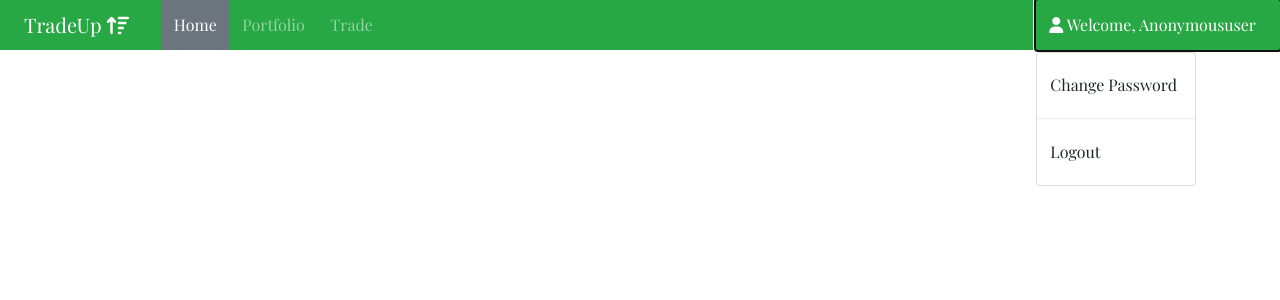
After one commit to newCodeWriter/project_04, a Django app: template trade_app/templates/trade_app/user-account.html in a window 1280 px wide, after a click that opens the changed part. The commit adds this page. Shown: the top 300 px of the page. Run offline with Django 3.2, Linux system fonts and the light colour scheme; the template is opened without the code that fills it, so the values that code supplies are empty; some libraries are stand-ins or nearby versions.

Commit message:
changes to navbar for logged in user

```diff
--- /dev/null
+++ b/trade_app/templates/trade_app/base.html
@@ -0,0 +1,80 @@
+{% load static %}
+
+<!DOCTYPE html>
+{% block html %}<html lang="en">{% endblock %}
+    <head>
+        <meta charset="UTF-8">
+        <meta name="viewport" content="width=device-width, initial-scale=1.0">
+        <title>{% block title %}Home{% endblock %}</title>
+        <link rel="stylesheet" href="https://maxcdn.bootstrapcdn.com/bootstrap/4.5.2/css/bootstrap.min.css">
+        <link rel="stylesheet" href="{% static 'trade_app/styles.css' %}">
+        <link href="https://fonts.googleapis.com/css2?family=Playfair+Display&display=swap" rel="stylesheet">
+    </head>
+    <body>
+        <!-- navigation menu -->
+        <nav class="navbar navbar-expand-sm navbar-dark bg-success p-0">
+            <!-- Brand/logo -->
+            <a class="navbar-brand pl-4 pr-3" href="#">TradeUp <i class="fas fa-sort-amount-up"></i></a>
+            <!-- Links -->
+            <ul class="navbar-nav">
+                {% block home %}
+                <li class="nav-item">
+                    <a class="nav-link active bg-secondary" href="#">Home</a>
+                </li>
+                {% endblock %}
+                {% block portfolio %}
+                {% if user.is_authenticated %}
+                <li class="nav-item">
+                    <a class="nav-link" href="{% url 'portfolio' %}">Portfolio</a>
+                </li>
+                {% else %}
+                {% endif %}
+                {% endblock %}
+                {% block trade %}
+                {% if user.is_authenticated %}
+                <li class="nav-item">
+                    <a class="nav-link" href="{% url 'trade' %}">Trade</a>
+                </li>
+                {% else %}
+                {% endif %}
+                {% endblock %}
+            </ul>
+            <ul class="navbar-nav ml-auto">
+                {% block login %}
+                {% if user.is_authenticated %}
+                {% else %}
+                <li class="nav-item">
+                    <a class="nav-link" href="{% url 'login' %}">Log In</a>
+                </li>
+                {% endif %}
+                {% endblock %}
+                {% block registration %}
+                {% if user.is_authenticated %}
+                <li class="nav-item dropdown">
+                    <a class="nav-link pr-4" href="#" data-toggle="dropdown"><i class="fas fa-user"></i> Welcome, {{user|title}}</a>
+                    <div class="dropdown-menu">
+                        <a class="dropdown-item" href="{% url 'pwd-change' %}">Change Password</a>
+                        <div class="dropdown-divider"></div>
+                        <a class="dropdown-item" href="{% url 'logout' %}">Logout</a>
+                    </div>
+                </li>
+                {% else %}
+                <li class="nav-item">
+                    <a class="nav-link pr-3" href="{% url 'register' %}">Register</a>
+                </li>
+                {% endif %}
+                {% endblock %}
+            </ul>
+        </nav>
+        <div class="container-fluid position-absolute">
+            {% block content %}
+
+
+            {% endblock %}
+        </div>
+        <script src="https://ajax.googleapis.com/ajax/libs/jquery/3.5.1/jquery.min.js"></script>
+        <script src="https://cdnjs.cloudflare.com/ajax/libs/popper.js/1.16.0/umd/popper.min.js"></script>
+        <script src="https://maxcdn.bootstrapcdn.com/bootstrap/4.5.2/js/bootstrap.min.js"></script>
+        <script src="https://kit.fontawesome.com/67e14e1161.js" crossorigin="anonymous"></script>
+    </body>
+</html>
--- /dev/null
+++ b/trade_app/templates/trade_app/user-account.html
@@ -0,0 +1,24 @@
+{% extends 'trade_app/base.html' %}
+
+{% block portfolio %}
+<li class="nav-item">
+    <a class="nav-link" href="{% url 'portfolio' %}">Portfolio</a>
+</li>
+{% endblock %}
+{% block trade %}
+<li class="nav-item">
+    <a class="nav-link" href="{% url 'trade' %}">Trade</a>
+</li>
+{% endblock %}
+{% block login %}
+{% endblock %}
+{% block registration %}
+<li class="nav-item dropdown">
+    <a class="nav-link pr-4" href="#" data-toggle="dropdown"><i class="fas fa-user"></i> Welcome, {{user|title}}</a>
+    <div class="dropdown-menu">
+        <a class="dropdown-item" href="{% url 'pwd-change' %}">Change Password</a>
+        <div class="dropdown-divider"></div>
+        <a class="dropdown-item" href="{% url 'logout' %}">Logout</a>
+    </div>
+</li>
+{% endblock %}
```
Also changed, not shown: trade_app/templates/trade_app/portfolio.html (+21 -1 lines), trade_app/templates/trade_app/trade.html (+20 -0 lines).
